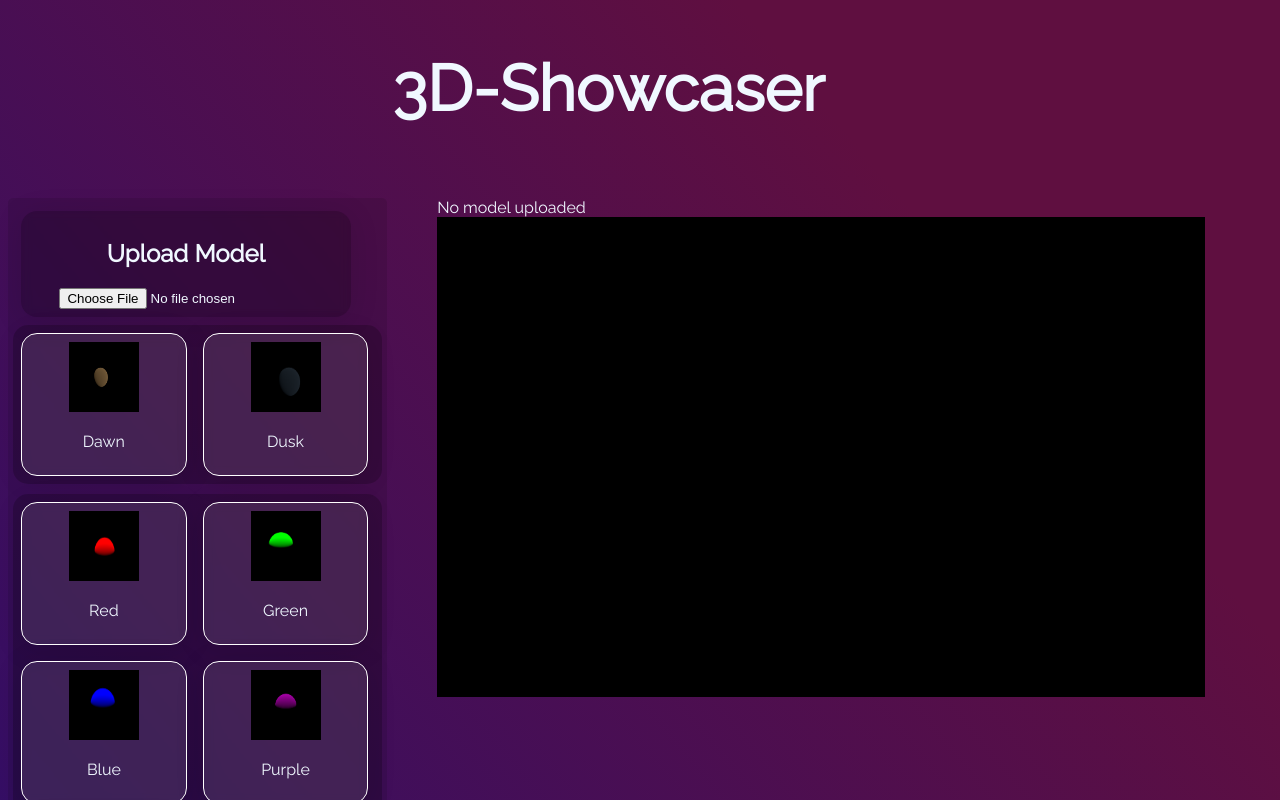
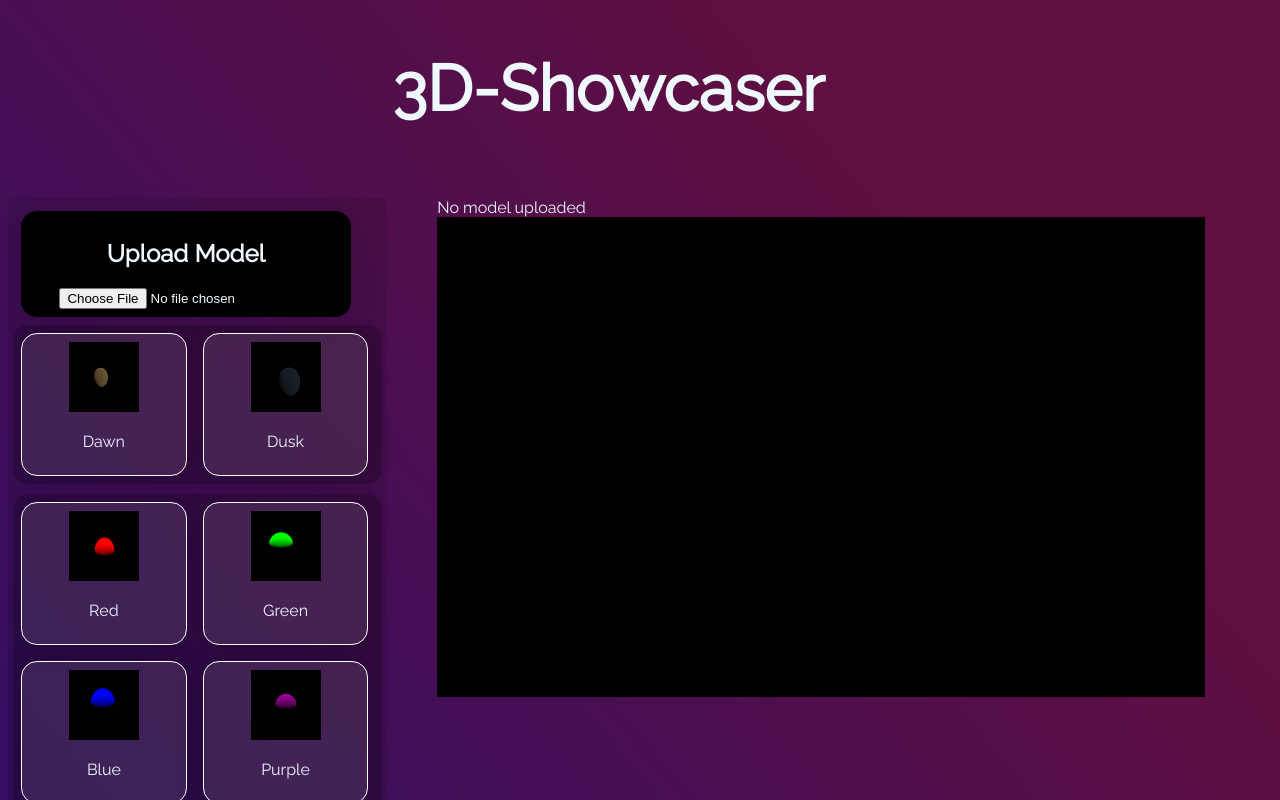
Before and after one commit to Singh-Ishu/RaceIt, a React (Vite) app: page / in a window 1280 px wide. In both pictures the pointer is over the element "Upload Model". Shown: the top 800 px of the page. Built offline with nearby package versions, Linux system fonts and the light colour scheme.

Commit message:
added hover effects

```diff
--- a/src/App.css
+++ b/src/App.css
@@ -53,14 +53,16 @@ body {
   margin: 8px;
   display: inline-block;
   justify-items: center;
+  transition: 0.5s;
 }
 #card-div {
   width: 40%;
   border: 1px solid rgba(255, 255, 255, 1);
   background-color: rgba(255, 255, 255, 0.1);
 }
-#card-div :hover {
-  background-color: rgba(0, 0, 0, 0.5);
+#card-div:hover,
+#model-uploader:hover {
+  background-color: rgba(0, 0, 0, 1);
 }
 #model-uploader {
   justify-items: center;
```
